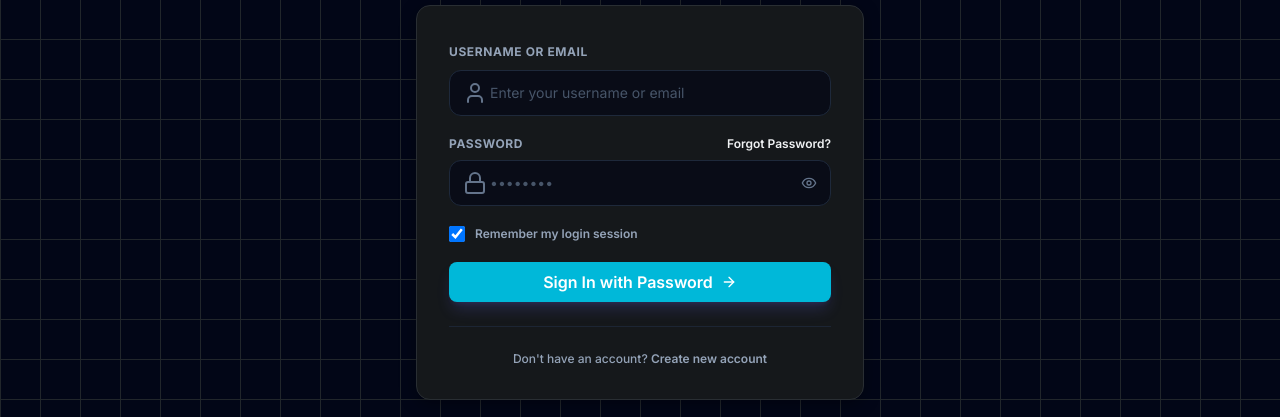
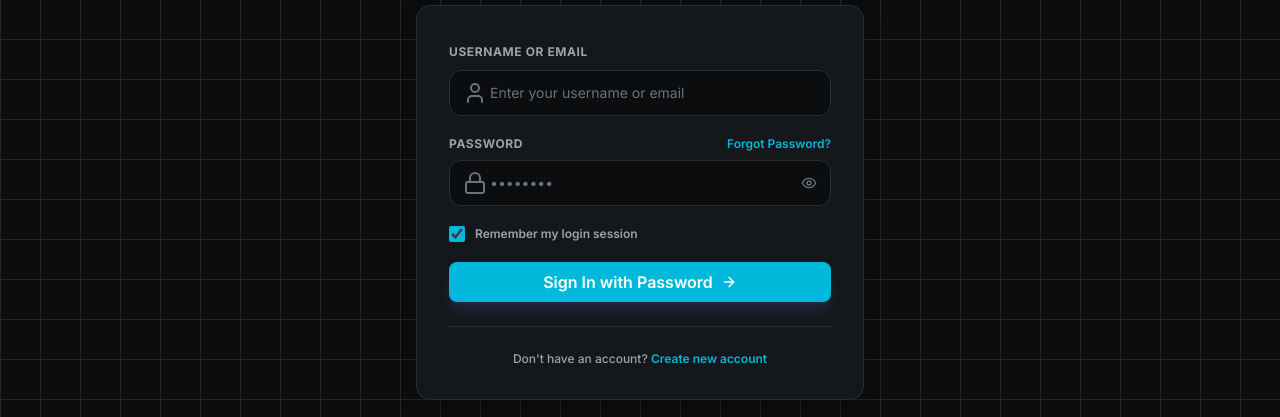
Before and after one commit to Kushxl18/BuggyMan-completed, a React (Vite) app in the folder frontend/: page /login in a window 1280 px wide. Shown: the part 281-698 px from the top of the page. Built offline with nearby package versions, Linux system fonts and the light colour scheme; no server answers; the HTML template or start-up script is replaced by a standard one.

Commit message:
Fixed login page UI

```diff
--- a/frontend/src/index.css
+++ b/frontend/src/index.css
@@ -237,16 +237,13 @@ header {
   color: var(--text-primary);
 }
 
-/* ----------------------------------------------------
-   BROWSER AUTOFILL DARK THEME OVERRIDE
-   Prevents Chrome/Edge from turning inputs bright white
-   ---------------------------------------------------- */
+/* Keep browser autofill aligned with the active theme. */
 input:-webkit-autofill,
 input:-webkit-autofill:hover,
 input:-webkit-autofill:focus,
 input:-webkit-autofill:active {
-  -webkit-box-shadow: 0 0 0 1000px #020617 inset !important;
-  -webkit-text-fill-color: #f8fafc !important;
-  caret-color: #f8fafc !important;
+  -webkit-box-shadow: 0 0 0 1000px var(--bg-main) inset !important;
+  -webkit-text-fill-color: var(--text-primary) !important;
+  caret-color: var(--text-primary) !important;
   transition: background-color 5000s ease-in-out 0s;
 }
--- a/frontend/src/pages/Auth/Login.jsx
+++ b/frontend/src/pages/Auth/Login.jsx
@@ -130,7 +130,7 @@ export default function Login({ setUser, addToast }) {
   };
 
   return (
-    <div className="min-h-screen bg-slate-950 flex items-center justify-center relative px-4 bg-grid-pattern overflow-hidden">
+    <div className="min-h-screen bg-[var(--bg-main)] flex items-center justify-center relative px-4 bg-grid-pattern overflow-hidden">
       {/* Background Glow */}
       <div className="absolute top-1/4 left-1/2 -translate-x-1/2 -translate-y-1/2 w-96 h-96 bg-brand-indigo/10 blur-3xl rounded-full pointer-events-none" />
 
@@ -140,25 +140,25 @@ export default function Login({ setUser, addToast }) {
           <div className="inline-flex p-3 rounded-2xl bg-gradient-to-br from-brand-indigo to-brand-violet shadow-glow-indigo mb-4">
             <Bug className="w-8 h-8 text-white animate-pulse-glow" />
           </div>
-          <h2 className="font-heading font-bold text-3xl text-slate-100">Welcome Back</h2>
-          <p className="text-slate-400 text-sm mt-1.5">Sign in to your BuggyMan account</p>
+          <h2 className="font-heading font-bold text-3xl text-[var(--text-primary)]">Welcome Back</h2>
+          <p className="text-[var(--text-secondary)] text-sm mt-1.5">Sign in to your BuggyMan account</p>
         </div>
 
         {/* Login Card */}
-        <div className="glass-panel rounded-2xl p-8 border border-slate-800 shadow-2xl space-y-6">
+        <div className="glass-panel rounded-2xl p-8 border border-[var(--border-color)] shadow-2xl space-y-6">
           {/* Mode Switcher preserved for future activation
-          <div className="grid grid-cols-2 p-1 rounded-2xl bg-slate-950/80 border border-slate-800 text-xs font-semibold">
+          <div className="grid grid-cols-2 p-1 rounded-2xl bg-[var(--bg-main)] border border-[var(--border-color)] text-xs font-semibold">
             <button
               type="button"
               onClick={() => { setAuthMode('password'); setError(''); }}
-              className={`py-2.5 rounded-xl transition-all ${authMode === 'password' ? 'bg-brand-indigo text-white shadow-md' : 'text-slate-400 hover:text-slate-200'}`}
+              className={`py-2.5 rounded-xl transition-all ${authMode === 'password' ? 'bg-[var(--brand-cyan)] text-white shadow-md' : 'text-[var(--text-secondary)] hover:text-[var(--text-primary)]'}`}
             >
               Password Login
             </button>
             <button
               type="button"
               onClick={() => { setAuthMode('otp'); setError(''); }}
-              className={`py-2.5 rounded-xl transition-all flex items-center justify-center gap-1.5 ${authMode === 'otp' ? 'bg-cyan-500 text-slate-950 font-bold shadow-md' : 'text-slate-400 hover:text-slate-200'}`}
+              className={`py-2.5 rounded-xl transition-all flex items-center justify-center gap-1.5 ${authMode === 'otp' ? 'bg-[var(--brand-cyan)] text-white font-bold shadow-md' : 'text-[var(--text-secondary)] hover:text-[var(--text-primary)]'}`}
             >
               <KeyRound className="w-3.5 h-3.5" />
               <span>Email OTP Login</span>
@@ -176,11 +176,11 @@ export default function Login({ setUser, addToast }) {
             <form onSubmit={handlePasswordSubmit} className="space-y-5">
               {/* Username / Email Field */}
               <div className="space-y-2">
-                <label className="text-xs font-bold uppercase tracking-wider text-slate-400">
+                <label className="text-xs font-bold uppercase tracking-wider text-[var(--text-secondary)]">
                   Username or Email
                 </label>
                 <div className="relative">
-                  <div className="absolute inset-y-0 left-0 pl-3.5 flex items-center pointer-events-none text-slate-500">
+                  <div className="absolute inset-y-0 left-0 pl-3.5 flex items-center pointer-events-none text-[var(--text-muted)]">
                     <User className="w-4.5 h-4.5" />
                   </div>
                   <input
@@ -188,7 +188,7 @@ export default function Login({ setUser, addToast }) {
                     placeholder="Enter your username or email"
                     value={identifier}
                     onChange={(e) => setIdentifier(e.target.value)}
-                    className="w-full pl-10 pr-4 py-3 bg-slate-950/60 border border-slate-800 focus:border-brand-indigo focus:ring-1 focus:ring-brand-indigo text-slate-100 rounded-xl outline-none transition-all placeholder:text-slate-600 text-sm"
+                    className="w-full pl-10 pr-4 py-3 bg-[var(--bg-main)] border border-[var(--border-color)] focus:border-[var(--brand-cyan)] focus:ring-1 focus:ring-[var(--brand-cyan-bg)] text-[var(--text-primary)] rounded-xl outline-none transition-all placeholder:text-[var(--text-muted)] text-sm"
                     autoComplete="username"
                     required
                   />
@@ -198,18 +198,18 @@ export default function Login({ setUser, addToast }) {
               {/* Password Field */}
               <div className="space-y-2">
                 <div className="flex justify-between items-center">
-                  <label className="text-xs font-bold uppercase tracking-wider text-slate-400">
+                  <label className="text-xs font-bold uppercase tracking-wider text-[var(--text-secondary)]">
                     Password
                   </label>
                   <Link
                     to="/forgot-password"
-                    className="text-xs font-semibold text-brand-indigo hover:text-indigo-400 transition-colors"
+                    className="text-xs font-semibold text-[var(--brand-cyan)] hover:text-[var(--brand-cyan-hover)] transition-colors"
                   >
                     Forgot Password?
                   </Link>
                 </div>
                 <div className="relative">
-                  <div className="absolute inset-y-0 left-0 pl-3.5 flex items-center pointer-events-none text-slate-500">
+                  <div className="absolute inset-y-0 left-0 pl-3.5 flex items-center pointer-events-none text-[var(--text-muted)]">
                     <Lock className="w-4.5 h-4.5" />
                   </div>
                   <input
@@ -217,14 +217,14 @@ export default function Login({ setUser, addToast }) {
                     placeholder="••••••••"
                     value={password}
                     onChange={(e) => setPassword(e.target.value)}
-                    className="w-full pl-10 pr-10 py-3 bg-slate-950/60 border border-slate-800 focus:border-brand-indigo focus:ring-1 focus:ring-brand-indigo text-slate-100 rounded-xl outline-none transition-all placeholder:text-slate-600 text-sm"
+                    className="w-full pl-10 pr-10 py-3 bg-[var(--bg-main)] border border-[var(--border-color)] focus:border-[var(--brand-cyan)] focus:ring-1 focus:ring-[var(--brand-cyan-bg)] text-[var(--text-primary)] rounded-xl outline-none transition-all placeholder:text-[var(--text-muted)] text-sm"
                     autoComplete="current-password"
                     required
                   />
                   <button
                     type="button"
                     onClick={() => setShowPassword(!showPassword)}
-                    className="absolute inset-y-0 right-0 pr-3.5 flex items-center text-slate-500 hover:text-slate-300 transition-colors"
+                    className="absolute inset-y-0 right-0 pr-3.5 flex items-center text-[var(--text-muted)] hover:text-[var(--text-secondary)] transition-colors"
                   >
                     {showPassword ? <EyeOff className="w-4 h-4" /> : <Eye className="w-4 h-4" />}
                   </button>
@@ -238,9 +238,9 @@ export default function Login({ setUser, addToast }) {
                   type="checkbox"
                   checked={rememberMe}
                   onChange={(e) => setRememberMe(e.target.checked)}
-                  className="w-4 h-4 rounded border-slate-800 text-brand-indigo focus:ring-brand-indigo bg-slate-950 accent-brand-indigo"
+                  className="w-4 h-4 rounded border-[var(--border-color)] text-[var(--brand-cyan)] focus:ring-[var(--brand-cyan)] bg-[var(--bg-main)] accent-[var(--brand-cyan)]"
                 />
-                <label htmlFor="remember-me" className="ml-2.5 text-xs font-semibold text-slate-400 cursor-pointer select-none">
+                <label htmlFor="remember-me" className="ml-2.5 text-xs font-semibold text-[var(--text-secondary)] cursor-pointer select-none">
                   Remember my login session
                 </label>
               </div>
@@ -269,7 +269,7 @@ export default function Login({ setUser, addToast }) {
             <form onSubmit={otpSent ? handleOtpSubmit : handleSendOtp} className="space-y-5">
               <div className="space-y-2">
                 <div className="flex items-center justify-between">
-                  <label className="text-xs font-bold uppercase tracking-wider text-slate-400">
+                  <label className="text-xs font-bold uppercase tracking-wider text-[var(--text-secondary)]">
                     Email Address
                   </label>
                   {otpSent && (
@@ -283,7 +283,7 @@ export default function Login({ setUser, addToast }) {
                   )}
                 </div>
                 <div className="relative">
-                  <div className="absolute inset-y-0 left-0 pl-3.5 flex items-center pointer-events-none text-slate-500">
+                  <div className="absolute inset-y-0 left-0 pl-3.5 flex items-center pointer-events-none text-[var(--text-muted)]">
                     <Mail className="w-4.5 h-4.5" />
                   </div>
                   <input
@@ -292,7 +292,7 @@ export default function Login({ setUser, addToast }) {
                     value={identifier}
                     onChange={(e) => setIdentifier(e.target.value)}
                     disabled={otpSent}
-                    className="w-full pl-10 pr-4 py-3 bg-slate-950/60 border border-slate-800 focus:border-cyan-400 focus:ring-1 focus:ring-cyan-400 text-slate-100 rounded-xl outline-none transition-all placeholder:text-slate-600 text-sm disabled:opacity-60"
+                    className="w-full pl-10 pr-4 py-3 bg-[var(--bg-main)] border border-[var(--border-color)] focus:border-[var(--brand-cyan)] focus:ring-1 focus:ring-[var(--brand-cyan-bg)] text-[var(--text-primary)] rounded-xl outline-none transition-all placeholder:text-[var(--text-muted)] text-sm disabled:opacity-60"
                     required
                   />
                 </div>
@@ -300,11 +300,11 @@ export default function Login({ setUser, addToast }) {
 
               {otpSent && (
                 <div className="space-y-3">
-                  <label className="text-xs font-bold uppercase tracking-wider text-slate-400">
+                  <label className="text-xs font-bold uppercase tracking-wider text-[var(--text-secondary)]">
                     6-Digit Verification Code
                   </label>
                   <div className="relative">
-                    <div className="absolute inset-y-0 left-0 pl-3.5 flex items-center pointer-events-none text-slate-500">
+                    <div className="absolute inset-y-0 left-0 pl-3.5 flex items-center pointer-events-none text-[var(--text-muted)]">
                       <KeyRound className="w-4.5 h-4.5 text-cyan-400" />
                     </div>
                     <input
@@ -314,7 +314,7 @@ export default function Login({ setUser, addToast }) {
                       placeholder="••••••"
                       value={otp}
                       onChange={(e) => setOtp(e.target.value.replace(/[^0-9]/g, ''))}
-                      className="w-full pl-10 pr-4 py-3 text-center font-mono text-lg tracking-[0.4em] bg-slate-950/60 border border-cyan-500/50 focus:border-cyan-400 text-cyan-300 rounded-xl outline-none"
+                      className="w-full pl-10 pr-4 py-3 text-center font-mono text-lg tracking-[0.4em] bg-[var(--bg-main)] border border-[var(--brand-cyan)] focus:border-[var(--brand-cyan)] text-[var(--brand-cyan)] rounded-xl outline-none"
                       autoFocus
                       required
                     />
@@ -323,9 +323,9 @@ export default function Login({ setUser, addToast }) {
 
 
                   <div className="flex items-center justify-between text-xs pt-1">
-                    <span className="text-slate-400">Didn't receive the email code?</span>
+                    <span className="text-[var(--text-secondary)]">Didn't receive the email code?</span>
                     {resendCooldown > 0 ? (
-                      <span className="text-slate-500 font-mono">Resend in {resendCooldown}s</span>
+                      <span className="text-[var(--text-muted)] font-mono">Resend in {resendCooldown}s</span>
                     ) : (
                       <button
                         type="button"
@@ -345,7 +345,7 @@ export default function Login({ setUser, addToast }) {
                 <button
                   type="submit"
                   disabled={loading}
-                  className="button-primary w-full py-3.5 font-semibold bg-cyan-600 hover:bg-cyan-500 text-slate-950 flex items-center justify-center gap-2"
+                  className="button-primary w-full py-3.5 font-semibold bg-[var(--brand-cyan)] hover:bg-[var(--brand-cyan-hover)] text-white flex items-center justify-center gap-2"
                 >
                   {loading ? (
                     <>
@@ -363,7 +363,7 @@ export default function Login({ setUser, addToast }) {
                 <button
                   type="submit"
                   disabled={loading || otp.trim().length !== 6}
-                  className="button-primary w-full py-3.5 font-semibold bg-cyan-600 hover:bg-cyan-500 text-slate-950 flex items-center justify-center gap-2"
+                  className="button-primary w-full py-3.5 font-semibold bg-[var(--brand-cyan)] hover:bg-[var(--brand-cyan-hover)] text-white flex items-center justify-center gap-2"
                 >
                   {loading ? (
                     <>
@@ -382,10 +382,10 @@ export default function Login({ setUser, addToast }) {
           )}
 
           {/* Direct to Registration */}
-          <div className="text-center mt-6 pt-6 border-t border-slate-800/80">
-            <p className="text-xs text-slate-400 font-medium">
+          <div className="text-center mt-6 pt-6 border-t border-[var(--border-color)]">
+            <p className="text-xs text-[var(--text-secondary)] font-medium">
               Don't have an account?{' '}
-              <Link to="/register" className="font-semibold text-brand-indigo hover:text-indigo-400 transition-colors">
+              <Link to="/register" className="font-semibold text-[var(--brand-cyan)] hover:text-[var(--brand-cyan-hover)] transition-colors">
                 Create new account
               </Link>
             </p>
```
